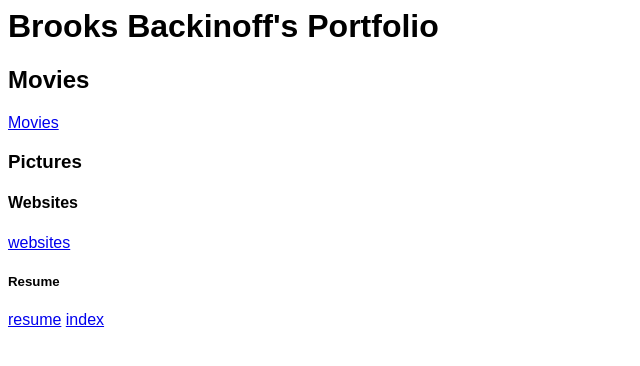
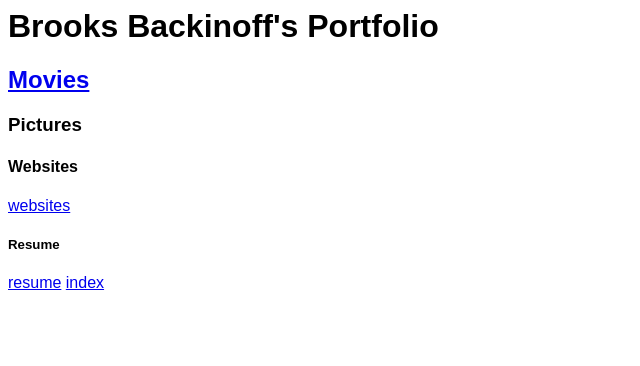
Before and after one commit to brooksbackinoff/First-Page, a plain HTML site: page firstpage.html in a window 1280 px wide. Shown: the whole page, without its empty margins (0-640 px from the left). Drawn offline with Linux system fonts and the light colour scheme.

Commit message:
Update firstpage.html

```diff
--- a/firstpage.html
+++ b/firstpage.html
@@ -17,9 +17,9 @@
 
 
 <body>
-<h2>Movies</h2>
+<h2><a href="movies.html" title="Movies">Movies</a></h2>
 <p></p>
-<a href="movies.html" title="Movies">Movies</a>
+
 </body>
 
 
```
